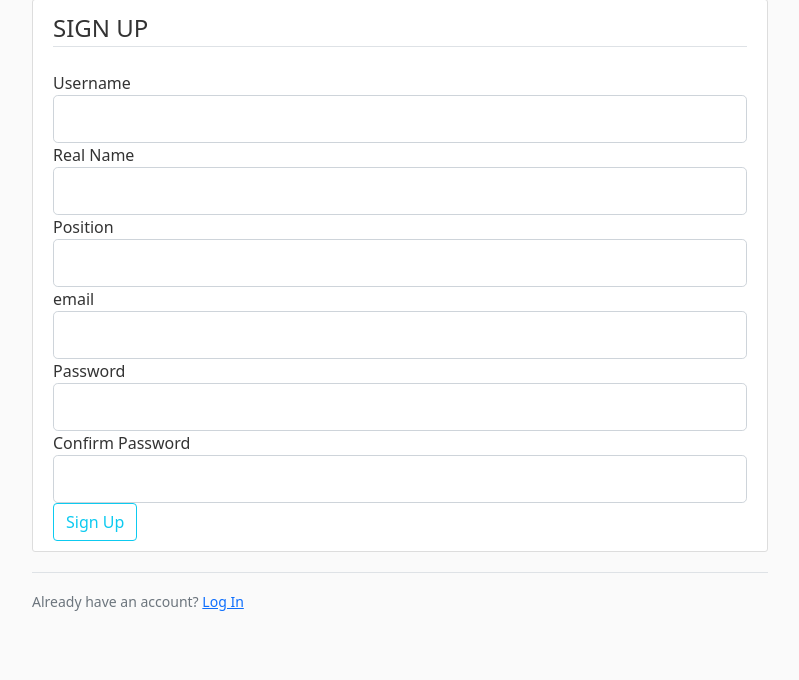
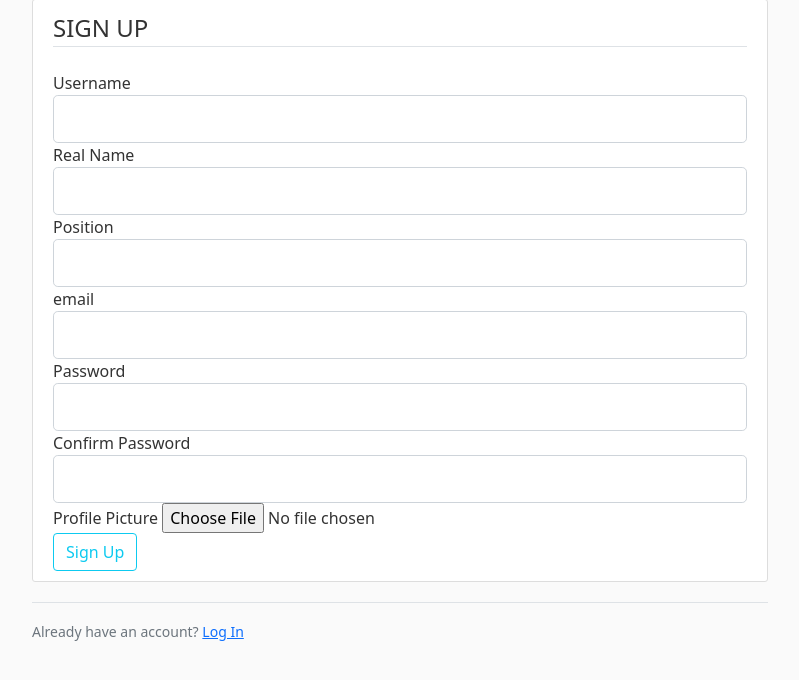
Before and after one commit to PawelKirszniok/TicketingFrontend, a Flask app: page /signup in a window 1280 px wide. Shown: the part 81-761 px from the top of the page, without its empty margins (50-849 px from the left). Run offline with Flask 2, Linux system fonts and the light colour scheme; parts of the project's set-up code (start-up, migrations or seed data) failed here and were passed over; some libraries are stand-ins or nearby versions.

Commit message:
add image handling

```diff
--- a/ticketingfrontend/data.py
+++ b/ticketingfrontend/data.py
@@ -62,7 +62,7 @@ class DataService:
         logging.info(f'Validate User - success {user_id} - {valid_password}')
         return user_id, valid_password
 
-    def save_user(self, login, password, email, position, name, picture='default.jpg'):
+    def save_user(self, login, password, email, position, name, picture):
 
         payload = {'login': login, 'password': password, 'email': email, 'position': position, 'name': name,
                    'picture': picture}
--- a/ticketingfrontend/forms/registration.py
+++ b/ticketingfrontend/forms/registration.py
@@ -1,4 +1,5 @@
 from flask_wtf import FlaskForm
+from flask_wtf.file import FileField, FileAllowed
 from wtforms import StringField, PasswordField, SubmitField
 from wtforms.validators import DataRequired, Length, Email, EqualTo
 
@@ -11,4 +12,5 @@ class UserRegistrationForm(FlaskForm):
     confirm_password = PasswordField('Confirm Password', validators=[DataRequired(), Length(max=50), EqualTo('password')])
     name = StringField('Real Name',  validators=[DataRequired(), Length(max=100)])
     position = StringField('Position',  validators=[DataRequired(), Length(max=50)])
+    picture = FileField('Profile Picture', validators=[FileAllowed(['jpg','png'])])
     submit = SubmitField('Sign Up')
--- a/ticketingfrontend/routes.py
+++ b/ticketingfrontend/routes.py
@@ -7,6 +7,9 @@ from ticketingfrontend.forms.post import NewPostForm
 from flask_login import login_user, current_user, logout_user, login_required
 from ticketingfrontend.login import User
 import hashlib
+from ticketingfrontend.pictures import save_picture
+import secrets
+import os
 
 
 @app.route('/')
@@ -22,6 +25,9 @@ def signup():
 
     form = UserRegistrationForm()
     if form.validate_on_submit():
+        picture_name = 'default.jpg'
+        if form.picture.data:
+            picture_name = save_picture(form.picture.data)
 
         password_hash = hashlib.md5(bytes(form.password.data, 'utf-8'))
 
@@ -32,7 +38,7 @@ def signup():
         if user_id:
             return render_template('signup.html', title='Sign Up', form=form, duplicate=True)
         else:
-            database_service.save_user(form.login.data, password_hash.hexdigest(), form.email.data, form.position.data, form.name.data)
+            database_service.save_user(form.login.data, password_hash.hexdigest(), form.email.data, form.position.data, form.name.data, picture_name)
             # account created successfully
             return redirect(url_for('login'))
     return render_template('signup.html', title='Sign Up', form=form)
@@ -73,7 +79,8 @@ def logout():
 @app.route('/profile')
 @login_required
 def user_profile():
-    return render_template('profile.html', title='Profile')
+    user_image = url_for('static', filename=f"profile_pictures/{current_user.picture}")
+    return render_template('profile.html', title='Profile', image=user_image)
 
 
 @app.route('/tickets')
@@ -115,8 +122,20 @@ def ticket():
 
     posts = database_service.get_posts(ticket_id)
 
+    for post in posts:
+        post['user']['picture'] = url_for('static', filename=f"profile_pictures/{post['user']['picture']}")
+
     form = NewPostForm()
     if form.validate_on_submit():
         database_service.save_post(current_user.id,ticket_id, form.content.data, form.new_status.data)
 
     return render_template('ticket.html', title=f'Ticket - {ticket_id}', form=form, ticket=ticket, posts=posts)
+
+
+def save_picture(picture):
+    random_hex = secrets.token_hex(8)
+    _, file_extension = os.path.splitext(picture.filename)
+    new_filename = random_hex + file_extension
+    picture_path = os.path.join(app.root_path, 'static/profile_pictures', new_filename)
+    picture.save(picture_path)
+    return new_filename
--- a/ticketingfrontend/templates/profile.html
+++ b/ticketingfrontend/templates/profile.html
@@ -1,7 +1,7 @@
 {% extends "base.html" %}
 {% block content %}
 <div class="content-section">
-    <img class="rounded circle account-img" src="{{current_user.picture}}"
+    <img class="rounded circle account-img" src="{{image}}"
     <h2 class="account-heading"> {{ current_user.login}}</h2>
      <p class="text-secondary">
         {{ current_user.name}}
--- a/ticketingfrontend/templates/signup.html
+++ b/ticketingfrontend/templates/signup.html
@@ -7,7 +7,7 @@
     {% endif %}
 
     <div class="content-section">
-        <form method="post" action="">
+        <form method="post" action="" enctype="multipart/form-data">
             {{ form.hidden_tag() }}
             <fieldset class="form-group">
                 <legend class="border-bottom mb-4">SIGN UP</legend>
@@ -92,6 +92,10 @@
                     {% endif %}
                 </div>
                 <div class="form-group">
+                    {{ form.picture.label() }}
+                    {{form.picture(class="form-control-file")}}
+                </div>
+                <div class="form-group">
                     {{ form.submit(class="btn btn-outline-info") }}
                 </div>
             </fieldset>
--- a/ticketingfrontend/templates/ticket.html
+++ b/ticketingfrontend/templates/ticket.html
@@ -12,7 +12,7 @@
     <div class="container">
         <div class="row">
             <div class="col-sm">
-                <img class="rounded circle account-img" src="{{current_user.picture}}">
+                <img class="rounded circle account-img" src="{{post.user.picture}}">
                 <h4 class="text-secondary">
                     <strong>{{post.user.name}} </strong><br>
                     {{post.user.position}}<br>
```
Also changed, not shown: ticketingfrontend/pictures.py (added, +8 -0 lines), ticketingfrontend/static/profile_pictures/default.jpg (added), ticketingfrontend/static/profile_pictures/ec77bc9c81273b8a.jpg (added).
